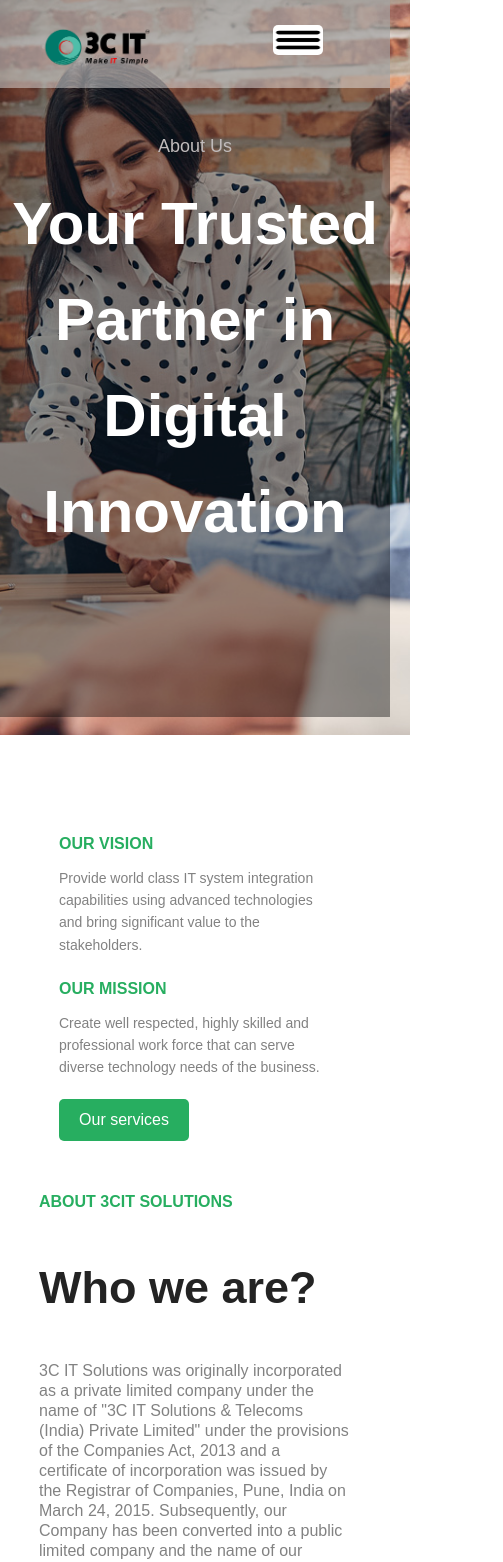
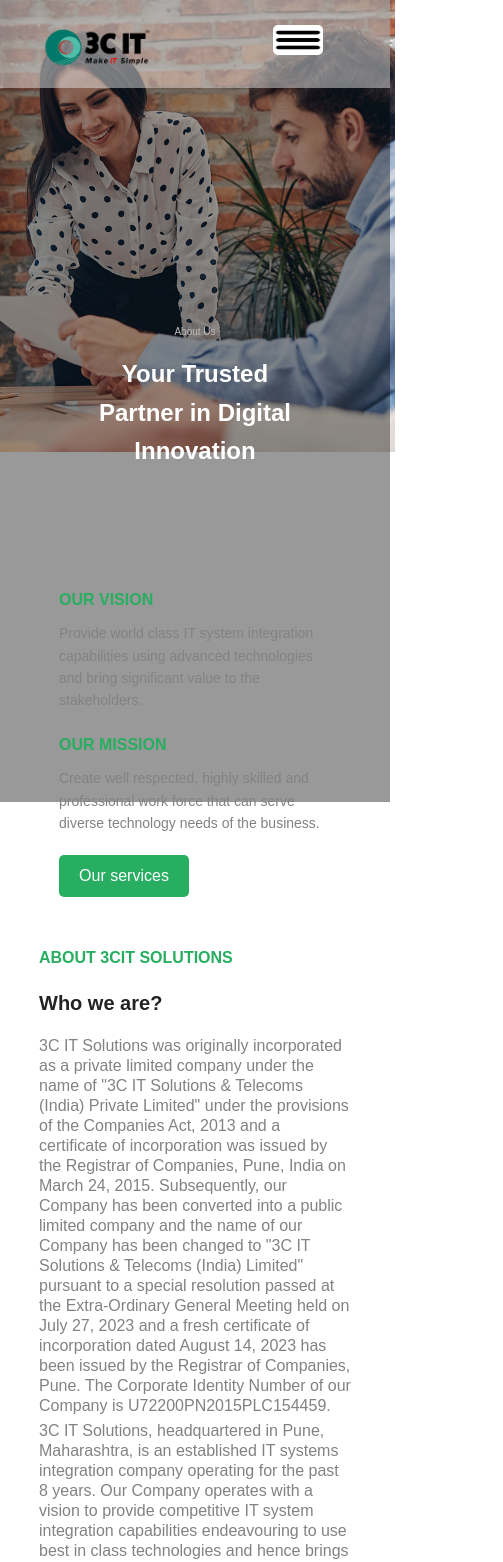
Before and after one commit to adinathgarud/3cit, a React (Create React App) app: page /aboutus/company in a window 390 px wide. Shown: the top 1562 px of the page, 503 px wide, since content can reach past the window. Built offline with nearby package versions, Linux system fonts and the light colour scheme.

Commit message:
Team Update

```diff
--- a/src/Pages/AboutUs/CompanyOverview.css
+++ b/src/Pages/AboutUs/CompanyOverview.css
@@ -1,11 +1,11 @@
-.company-maincontainer{
+/* General Styles */
+.company-maincontainer {
   display: flex;
   flex-direction: column;
   align-items: center;
   padding: 0;
 }
 
-/* Main container for the page */
 .company-container {
   display: flex;
   flex-direction: column;
@@ -18,28 +18,25 @@
   padding: 20px;
   margin-top: -110px;
   background-attachment: fixed;
-    height: 85vh;
-     z-index: -1;/* Ensure header has z-index of -1 */
+  height: 95vh;
+  z-index: -1;
 }
 
-  .company-container .overlay{
+.company-container .overlay {
   position: absolute;
   display: grid;
   top: 0;
   left: 0;
   width: 100%;
-    height: 85vh;
+  height: 95vh;
   justify-content: center;
   align-items: center;
   background-color: rgba(0, 0, 0, 0.4);
   text-align: center;
   justify-items: center;
   align-content: center;
-
-
 }
 
-  /* Company content section */
 .company-content .overlay {
   text-align: center;
   animation: fadeIn 2s ease-in-out;
@@ -57,7 +54,6 @@
   margin-top: 10px;
 }
 
-  /* Info container with 10% margin on sides */
 .info-container {
   display: flex;
   flex-direction: column;
@@ -66,94 +62,65 @@
   padding: 20px 10%;
 }
 
-  /* Flexbox layout for sections */
-  .top-company{
+.top-company,
+.down-company,
+.company-container {
   display: flex;
   flex-wrap: wrap;
   gap: 20px;
   margin-bottom: 10%;
 }
-  .down-company {
-    display: flex;
-    flex-wrap: wrap;
-    gap: 20px;
-  }
-  .company-container {
-    display: flex;
-    flex-wrap: wrap;
-    gap: 20px;
+
+.right2-company,
+.left1-company,
+.right1-company,
+.left2-company {
+  flex: 1 1 45%;
+  border-radius: 10px;
+  align-self: center;
 }
 
-   .right2-company {
-    flex: 1 1 45%; /* Flex-grow, flex-shrink, and flex-basis */
-    border-radius: 10px;
-
+.right2-company h1 {
+  color: #232323;
 }
 
-  .right2-company h1{
-
-    color: #232323;
-
-  }
-
-  .right2-company p{
+.right2-company p {
   font-size: 16px;
   color: #828282;
   line-height: 25px;
 }
 
-
-  .left1-company {
-    flex: 1 1 45%; /* Flex-grow, flex-shrink, and flex-basis */
-    border-radius: 10px;
-
-    align-self: center;
-  }
-
-  .right1-company {
-    flex: 1 1 45%; /* Flex-grow, flex-shrink, and flex-basis */
-
-    border-radius: 10px;
-
-
-  }
-  .right1-company h1{
+.right1-company h1 {
   color: #27ae60;
   font-size: 16px;
 }
 
-  .right1-company h2{
+.right1-company h2 {
   color: #232323;
   font-size: 45px;
   text-align: left;
 }
 
-  .right1-company p{
+.right1-company p {
   color: #828282;
   font-size: 16px;
   line-height: 20px;
   font-weight: 500;
 }
 
-
-   .left2-company {
-    flex: 1 1 45%; /* Flex-grow, flex-shrink, and flex-basis */
-   align-content: center;
-
-  }
-
-  .left2-company img{
+.left2-company img {
+  width: 60%;
+  height: auto;
   margin-bottom: 20%;
 }
 
-  .left2-company .video-play2{
+.left2-company .video-play2 {
   display: flex;
   align-items: center;
   height: 10vh;
 }
 
-
-  .left2-company .video-play2 h5{
+.left2-company .video-play2 h5 {
   margin-left: 5%;
 }
 
@@ -170,7 +137,7 @@
   cursor: pointer;
   width: 100%;
   max-width: 640px;
-    height: 360px; /* Adjust height as needed */
+  height: 360px;
   display: flex;
   align-items: center;
   justify-content: center;
@@ -182,7 +149,8 @@
   opacity: 0.8;
   text-shadow: 0 0 10px rgba(0, 0, 0, 0.5);
 }
-  .left2-company .video-play2 .video-container .play-icon-container .play-icon img{
+
+.left2-company .video-play2 .video-container .play-icon-container .play-icon img {
   width: 50px;
   margin-top: 25px;
 }
@@ -197,7 +165,7 @@
   display: flex;
   align-items: center;
   justify-content: center;
-    z-index: 1000; /* Ensures the modal is on top */
+  z-index: 1000;
 }
 
 .video-modal .youtube-player {
@@ -217,18 +185,11 @@
   cursor: pointer;
 }
 
-
-  .left1-company img{
+.left1-company img,
+.left2-company img {
   width: 100%;
   height: auto;
-
 }
-  .left2-company img {
-    width: 60%;
-    height: auto;
-
-  }
-
 
 .info1-content {
   padding: 20px;
@@ -237,7 +198,6 @@
 .vision, .mission {
   margin-bottom: 20px;
   color: #27ae60;
-
 }
 
 .vision h3, .mission h3 {
@@ -267,11 +227,10 @@
   background-color: #232323;
 }
 
-  /* Card styling */
 .company-card-contain {
   text-align: center;
   background-color: hsl(0, 100%, 100%);
-    padding: 200px 0 60px; /* Reduced padding */
+  padding: 200px 0 60px;
 }
 
 .subheading {
@@ -279,7 +238,7 @@
   font-size: 16px;
   font-weight: 500;
   margin: 0;
-    margin-bottom: 40px; /* Reduced bottom margin */
+  margin-bottom: 40px;
 }
 
 .subheading2 {
@@ -287,12 +246,12 @@
   font-size: 36px;
   font-weight: 700;
   margin: 0;
-    margin-bottom: 40px; /* Reduced bottom margin */
+  margin-bottom: 40px;
 }
 
 .company-card-container {
   display: inline-flex;
-    margin: 10%; /* Reduced margin */
+  margin: 10%;
   gap: 10px;
   align-items: center;
   flex-wrap: nowrap;
@@ -312,26 +271,164 @@
   transition: transform 0.3s ease, box-shadow 0.3s ease;
 }
 
-.company-card-:hover {
-    cursor: pointer;
-    background-color: #ffffff;
-}
-
 .company-card-icon img {
   width: 60px;
-
   margin: 20px;
   margin-top: 10%;
 }
 
 .company-card-card h2 {
   margin: 5%;
-    font-size: 1em; /* Slightly reduced font size */
+  font-size: 1em;
   color: #232323;
 }
 
 .company-card-card p {
   margin: 5%;
-    font-size: 1em; /* Slightly reduced font size */
+  font-size: 1em;
   color: #828282;
 }
+
+/* Responsive Design */
+@media (max-width: 1200px) {
+  .company-container {
+      height: 85vh;
+  }
+
+  .company-content .overlay h1 {
+      font-size: 50px;
+  }
+
+  .company-content .overlay p {
+      font-size: 16px;
+  }
+
+  .right1-company h2 {
+      font-size: 36px;
+  }
+
+  .company-card-card {
+      width: 45%;
+  }
+}
+
+@media (max-width: 992px) {
+  .company-container {
+      height: 75vh;
+  }
+
+  .company-content .overlay h1 {
+      font-size: 40px;
+  }
+
+  .company-content .overlay p {
+      font-size: 14px;
+  }
+
+  .right1-company h2 {
+      font-size: 30px;
+  }
+
+  .company-card-card {
+      width: 60%;
+  }
+
+  .company-card-container {
+      flex-wrap: wrap;
+      justify-content: center;
+  }
+}
+
+@media (max-width: 768px) {
+  .company-container {
+      height: 65vh;
+      padding: 10px;
+  }
+
+  .company-content .overlay h1 {
+      font-size: 30px;
+  }
+
+  .company-content .overlay p {
+      font-size: 12px;
+  }
+
+  .right1-company h2 {
+      font-size: 24px;
+  }
+
+  .company-card-card {
+      width: 80%;
+      margin: 10px 0;
+  }
+
+  .company-card-container {
+      gap: 5px;
+  }
+
+  /* Decrease video size on mobile */
+  .video-container {
+      margin: 10px;
+  }
+
+  .play-icon-container {
+      max-width: 100%;
+      height: 200px; /* Reduced height for mobile */
+  }
+
+  .play-icon {
+      font-size: 48px; /* Reduced size for mobile */
+  }
+
+  .left2-company img {
+      width: 80%; /* Adjust image size for mobile */
+  }
+
+  /* Wrap content on smaller screens */
+  .top-company,
+  .down-company,
+  .company-container {
+      flex-direction: column;
+      align-items: center;
+  }
+}
+
+@media (max-width: 576px) {
+  .company-container {
+      height: 55vh;
+      padding: 5px;
+  }
+
+  .company-content .overlay h1 {
+      font-size: 24px;
+  }
+
+  .company-content .overlay p {
+      font-size: 10px;
+  }
+
+  .right1-company h2 {
+      font-size: 20px;
+  }
+
+  .company-card-card {
+      width: 100%;
+  }
+
+  .company-card-container {
+      margin: 5%;
+  }
+
+  /* Further decrease video size on extra small screens */
+  .play-icon-container {
+      height: 150px; /* Reduced height for extra small screens */
+  }
+
+  .play-icon {
+      font-size: 40px; /* Further reduced size for extra small screens */
+  }
+
+  .left2-company img {
+      width: 90%; /* Adjust image size for extra small screens */
+  }
+}
--- a/src/Pages/AboutUs/Team.css
+++ b/src/Pages/AboutUs/Team.css
@@ -121,13 +121,21 @@
 .profile h1 {
   font-size: 16px;
   margin-top: 20px;
-  font-weight: 500;
+  font-weight: bold;
+
 }
 
 .profile p {
   font-size: 16px;
   margin-top: 10px;
 }
+
+#senior-management{
+  margin: 0px;
+  padding: 0px;
+  max-width:1200px ;
+}
+
 
 /* Image Container Section */
 .image-container {
@@ -159,6 +167,8 @@
     background-image: url('../../assets/demo-startup-team-video-01.jpg'); /* loop back to the first image */
   }
 }
+
+
 
 .image-container img {
   width: 100%;
--- a/src/Pages/AboutUs/Team.js
+++ b/src/Pages/AboutUs/Team.js
@@ -1,10 +1,20 @@
 import React, { useState } from 'react';
 
 import './Team.css'; // Assuming you have a CSS file for styling
-import director1 from '../../assets/directors.jpg';
+
 import playicon from '../../assets/play.png';
 import YouTube from 'react-youtube';
+//import director1 from '../../assets/ranjit.jpeg';
+import ranjit from '../../assets/ranjit.jpeg';
+import Gangarani from '../../assets/Gangarani.jpeg'
+import Sujeet from '../../assets/Sujeet.jpeg'
+import Shailendra from '../../assets/Shailendra.jpeg'
+import Pandurang from '../../assets/Pandurang.jpeg'
 
+import Anil from '../../assets/anil.jpeg'
+import Govind from '../../assets/govind.png'
+import Pakashana from '../../assets/Pakashana.jpeg'
+import Dhirendra from '../../assets/Dhirendra.jpg'
 
 
 const Team = () => {
@@ -52,32 +62,32 @@ const Team = () => {
           <h1>Directors</h1>
           <div className="profiles">
             <div className="profile">
-              <img src={director1} alt="Director 1" />
+              <img src={ranjit} alt="ranjit" />
               <h1>Mr.Ranjit Kulladhaja Mayengbam</h1>
               <p>Chairman & MD</p>
             </div>
             <div className="profile">
-              <img src={director1} alt="Director 2" />
+              <img src={Gangarani} alt="Director 2" />
               <h1>Mrs.Gangarani Devi Mayengbam</h1>
               <p> Executive Director & CFO</p>
             </div>
             <div className="profile">
-              <img src={director1} alt="Director 3" />
+              <img src={Sujeet} alt="Director 3" />
               <h1>Mr.Sujeet Dinanath Naik</h1>
               <p>Non-Executive Director</p>
             </div>
             <div className="profile">
-              <img src={director1} alt="Director 4" />
+              <img src={Dhirendra} alt="Director 4" />
               <h1>Mr.Dhirendra Sidh Nath Trivedi</h1>
               <p>Independent Director</p>
             </div>
             <div className="profile">
-              <img src={director1} alt="Director 5" />
+              <img src={Shailendra} alt="Director 5" />
               <h1>Mr.Shailendra Ramesh Ganeshe</h1>
               <p>Independent Director</p>
             </div>
             <div className="profile">
-              <img src={director1} alt="Director 6" />
+              <img src={Pandurang} alt="Director 6" />
               <h1>Mr.Pandurang Avinash Deokar</h1>
               <p>Independent Director</p>
             </div>
@@ -87,15 +97,15 @@ const Team = () => {
           <h1>Senior Management</h1>
           <div className="profiles">
             <div className="profile">
-              <img src={director1} alt="Senior Director" />
+              <img src={Anil} alt="Senior Director" />
               <p>Mr. Anil Bhat<br />Vice President Sales</p>
             </div>
             <div className="profile">
-              <img src={director1} alt="Senior Director" />
+              <img src={Govind} alt="Senior Director" />
               <p>Mr. Govind Sahu<br />General Manager Sales</p>
             </div>
             <div className="profile">
-              <img src={director1} alt="Senior Director" />
+              <img src={Pakashana} alt="Senior Director" />
               <p>Pakashana Thounaojam<br />Head of Human Resources</p>
             </div>
           </div>
```
Also changed, not shown: src/assets/Dhirendra.jpg (added), src/assets/Pakashana.jpeg (renamed from src/assets/WhatsApp-Image-2024-01-31-at-5.54.46-PM-300x286.jpeg). Lines whose indentation alone changed are shown as unchanged.
